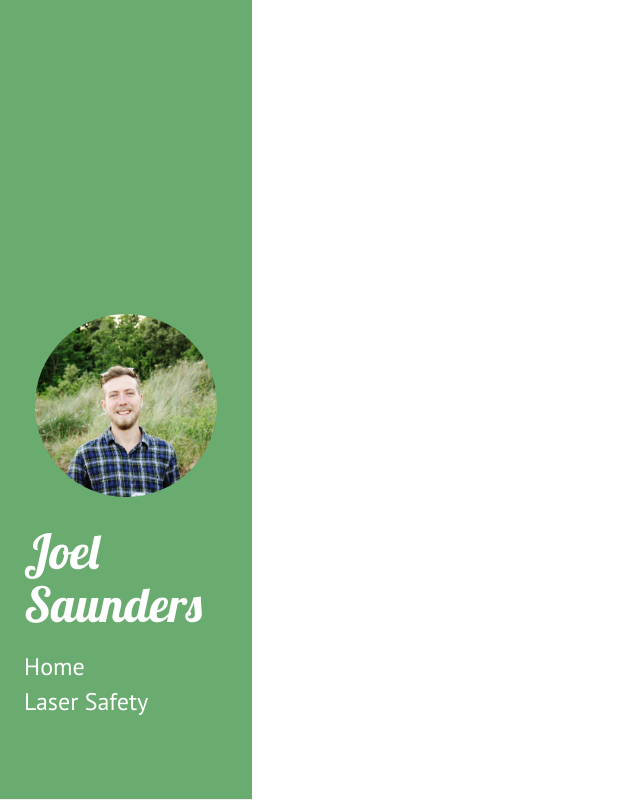
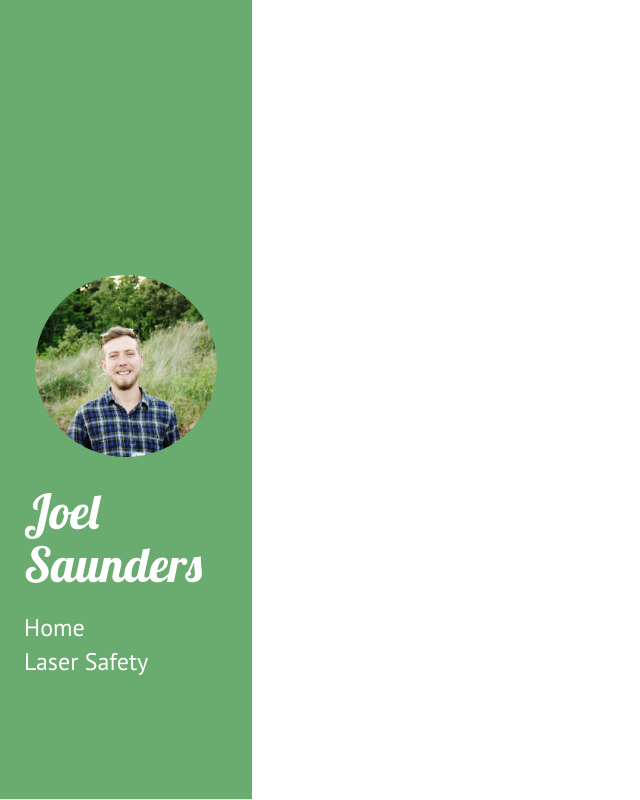
Before and after one commit to joelsaunders/blog-test, a Django app: page / in a window 1280 px wide; the page is wider, and only the part inside the window is pictured. Shown: that part, without its empty margins (0-640 px from the left). Run offline with Django 3.2, Linux system fonts and the light colour scheme; data that the repository does not hold is empty; some libraries are stand-ins or nearby versions.

Commit message:
fiddled with sidebar position

```diff
--- a/blog/static/css/blog.css
+++ b/blog/static/css/blog.css
@@ -70,14 +70,17 @@ h1, h2, h3, h4 {
 .side-container {
 	position: absolute;
 	right: 1rem;
-	bottom: 4rem;
+	bottom: 15%;
+	vertical-align: middle;
 	left: 1rem;
 	max-width: 38rem;
     padding-left: 1em;
     padding-right: 1em;
     margin-left: auto;
     margin-right: auto;
-	margin-bottom:4rem;
+	margin-top: auto;
+	margin-bottom: auto;
+
 }
 
 .side-about {
```
